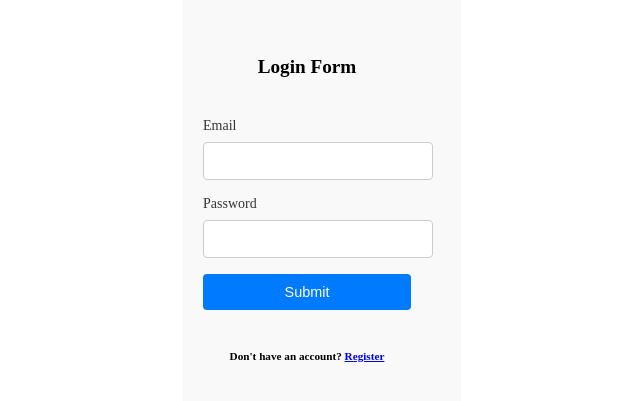
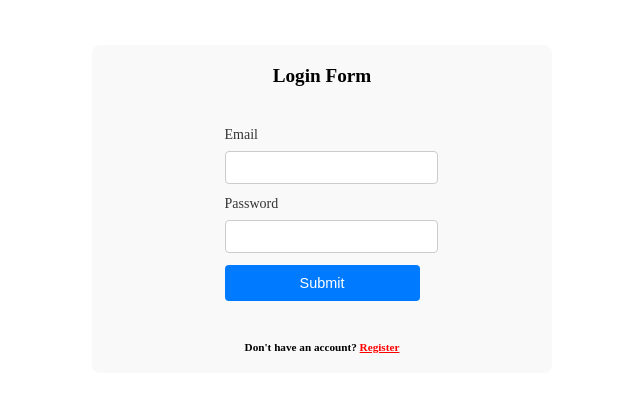
Before and after one commit to Milap-Magar/SPA, a React (Vite) app in the folder Frontend/: page / in a window 1280 px wide. Shown: the part 191-592 px from the top of the page, without its empty margins (318-958 px from the left). Built offline with nearby package versions, Linux system fonts and the light colour scheme.

Commit message:
Frontend Readme && form update

```diff
--- a/Frontend/src/components/Form.tsx
+++ b/Frontend/src/components/Form.tsx
@@ -6,17 +6,11 @@ const Container = styled.div`
   justify-content: center;
   align-items: center;
   height: 100vh;
-`;
-const FormContainer = styled.div`
-  max-width: 400px;
-  height: 60vh;
-  background-color: #f9f9f9;
-  border-radius: 8px;
-  padding: 20px 50px 20px 20px;
-  display: flex;
-  justify-content: center;
-  align-items: center;
-  text-align: start;
+
+  @media (max-width: 768px) {
+    height: 100vh;
+    padding: 20px;
+  }
 `;
 const RegisterText = styled.h5`
   margin-top: 20px;
@@ -24,26 +18,56 @@ const RegisterText = styled.h5`
   text-align: center;
   font-size: 0.7em;
 `;
-const Text = styled.h5`
-  margin-bottom: 20px;
-  padding-bottom: 20px;
-  text-align: center;
-  font-size: 1.2em;
-`;
 const Label = styled.label`
   display: block;
   margin-bottom: 8px;
   font-size: 14px;
   color: #333;
 `;
+const FormContainer = styled.div`
+  width: 400px; /* Fixed width for desktops */
+  height: auto;
+  background-color: #f9f9f9;
+  border-radius: 8px;
+  padding: 20px 30px;
+  display: flex;
+  justify-content: center;
+  align-items: center;
+  text-align: start;
+
+  @media (max-width: 1024px) {
+    width: 80%; /* Use percentage width for tablets */
+  }
+
+  @media (max-width: 768px) {
+    width: 90%; /* Use percentage width for mobile */
+    padding: 20px 15px;
+  }
+`;
+
+const Text = styled.h5`
+  margin-bottom: 20px;
+  padding-bottom: 20px;
+  text-align: center;
+  font-size: 1.2em;
+
+  @media (max-width: 768px) {
+    font-size: 1em;
+  }
+`;
 
 const Input = styled.input`
   width: 100%;
-  padding: 10px;
-  margin-bottom: 16px;
+  padding: 8px;
+  margin-bottom: 12px;
   border-radius: 4px;
   border: 1px solid #ccc;
-  font-size: 0.9em;
+  font-size: 0.85em;
+
+  @media (max-width: 768px) {
+    font-size: 0.8em;
+    padding: 6px;
+  }
 `;
 
 const Button = styled.button`
@@ -59,6 +83,11 @@ const Button = styled.button`
   &:hover {
     background-color: #0056b3;
   }
+
+  @media (max-width: 768px) {
+    font-size: 0.85em;
+    padding: 8px;
+  }
 `;
 
 interface FormLogin {
@@ -68,14 +97,14 @@ interface FormLogin {
 
 interface FormRegister extends FormLogin {
   address: string;
-  phone: number;
+  phone: string;
 }
 
 const Form = ({ isRegister }: { isRegister: boolean }) => {
   const [formData, setFormData] = useState<FormLogin | FormRegister>({
     email: "",
     password: "",
-    ...(isRegister ? { address: "", phone: 0 } : {}),
+    ...(isRegister ? { address: "", phone: "" } : {}),
   });
 
   const handleChange = (e: React.ChangeEvent<HTMLInputElement>) => {
@@ -87,6 +116,11 @@ const Form = ({ isRegister }: { isRegister: boolean }) => {
 
   const handleSubmit = (e: React.FormEvent) => {
     e.preventDefault();
+    if (isRegister) {
+      const registerData = formData as FormRegister;
+      console.log("Processed Phone:", parseInt(registerData.phone || "0", 10));
+    }
+    // Code Core login implementation
     console.log(`Form value:`, formData);
   };
 
@@ -149,7 +183,13 @@ const Form = ({ isRegister }: { isRegister: boolean }) => {
               </RegisterText>
             ) : (
               <RegisterText>
-                Don't have an account? <a href="/register">Register</a>
+                Don't have an account?{" "}
+                <a
+                  href="/register"
+                  style={{ color: isRegister ? "green" : "red" }}
+                >
+                  Register
+                </a>
               </RegisterText>
             )}
           </div>
--- a/Frontend/src/page/Login.tsx
+++ /dev/null
@@ -1,6 +0,0 @@
-import { Form } from "../components/";
-
-const Login = () => {
-  return <Form />;
-};
-export default Login;
```
Also changed, not shown: Frontend/src/page/Register.tsx (deleted, +0 -120 lines), 1 other file (tests, documents, lock files or other folders).
